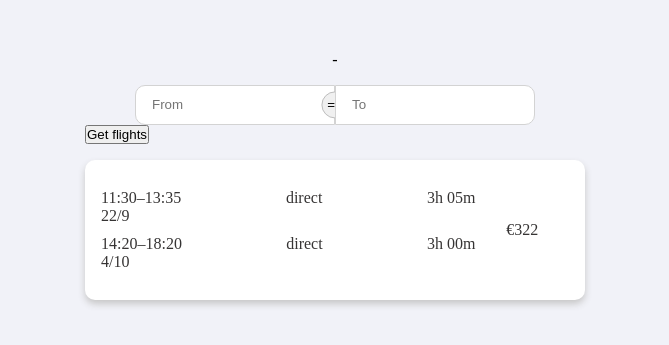
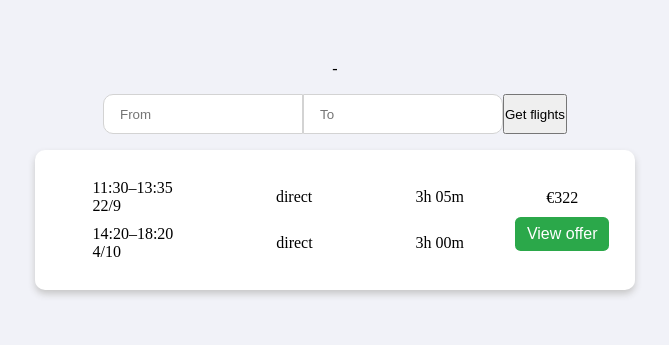
Before and after one commit to volpe23/cs50w-final, a React (Vite) app in the folder airport-finder/: page / in a window 1280 px wide. Shown: the part 225-570 px from the top of the page, without its empty margins (305-974 px from the left). Built offline with nearby package versions, Linux system fonts and the light colour scheme; no server answers.

Commit message:
Added google icons

```diff
--- a/airport-finder/package.json
+++ b/airport-finder/package.json
@@ -9,6 +9,10 @@
     "preview": "vite preview"
   },
   "dependencies": {
+    "@emotion/react": "^11.10.6",
+    "@emotion/styled": "^11.10.6",
+    "@mui/icons-material": "^5.11.9",
+    "@mui/material": "^5.11.10",
     "axios": "^1.3.4",
     "node-sass": "^8.0.0",
     "react": "^18.2.0",
--- a/airport-finder/src/components/FInder.jsx
+++ b/airport-finder/src/components/FInder.jsx
@@ -5,9 +5,10 @@ import AirportResults from './AirportResults';
 import '../styles/Finder.scss'
 
 export default function Finder({  }) {
-    const [airports, setAirports] = useState(null)
+    const [airports, setAirports] = useState(null);
     const [from, setFrom] = useState(null);
     const [destination, setDestination] = useState(null);
+    const [flights, setFlights] = useState([exampleFlight]);
 
     const getAirports = async () => {
         const airports = await fetch('https://raw.githubusercontent.com/algolia/datasets/master/airports/airports.json');
@@ -16,31 +17,8 @@ export default function Finder({  }) {
     }
 
 
-
-
-    // const handleInputFocus = (e) => {
-    //     console.log('focused');
-    //     setResultsShown({isFocused: true, focused: e.target});
-    //     searchAirport(e.target.value);
-    // }
-    // const handleInputBlur = (e) => {
-    //     console.log(e.target.value)
-    //     if (e.target.value.length !== 0) {
-    //         e.target.name === 'from' ? e.target.value = from?.city : e.target.value = destination?.city
-    //     } else return
-    // }
-
-
-    const click = (e) => {
-        if (!searchDiv.contains(e.target)) setResultsShown(false);
-    }
-
     useEffect(() => {
-        // const searchDiv = document.querySelector('.search-div');
-
-        // window.addEventListener('click', click)
         getAirports()
-        // return () => window.removeEventListener('click', click)
     }, [])
 
     const swapDirections = () => {
@@ -49,6 +27,13 @@ export default function Finder({  }) {
         setDestination(temp);
     }
 
+    async function getFlights() {
+        const url = `http://127.0.0.1:8000/backend/flight?from=${from?.iata_code}&destination=${destination?.iata_code}`;
+        const response = await fetch(url);
+        const data = await response.json();
+        console.log(data.flights)
+        setFlights([exampleFlight, ...data.flights]);
+    }
 
     return (
         <div className='search-div'>
@@ -67,9 +52,17 @@ export default function Finder({  }) {
                     setAirport={setDestination}
                     selectedAirport={destination}
                 />
+                <button onClick={getFlights} >Get flights</button>
             </div>
             {/* {(resultsShown)  && <AirportResults results={results} resultsShown={resultsShown} handleAirportSelection={handleAirportSelection}/>} */}
-            {<Flights from={from?.iata_code} destination={destination?.iata_code}/>}
+            {<Flights flights={flights}/>}
         </div>
     )
 }
+
+
+const exampleFlight = {'id': '788164faf6eacacf9a5eaf8bab6d6b02',
+    'price': '€322',
+    'link': 'https://www.kayak.ie/book/flight?code=PdECIldOSL.FC9t5hE4q2rBDARZyLA7ng.33906.788164faf6eacacf9a5eaf8bab6d6b02&h=19c7db95e8a2&sub=E-1897db19a5e&payment=0.00:EUR:VA_D:Visa%20Debit:true&pageOrigin=F..RP.FE.M16',
+    'out': {'date': '22/9', 'times': '11:30–13:35', 'stopovers': ['direct', ''], 'duration': '3h 05m'},
+    'in': {'date': '4/10', 'times': '14:20–18:20', 'stopovers': ['direct', ''], 'duration': '3h 00m'}}
--- a/airport-finder/src/components/Flight.jsx
+++ b/airport-finder/src/components/Flight.jsx
@@ -3,14 +3,17 @@ import SingleFlight from "./SingleFlight"
 export default function Flight({ flight }) {
 
     return (
-        <a href={flight.link}>
-            <div className="flight">
-                <div className="flight__content">
-                    <SingleFlight flightInfo={flight.out}/>
-                    <SingleFlight flightInfo={flight.in}/>
-                </div>
-                <div className="flight__price">{flight.price}</div>
+        <div className="flight">
+            <div className="flight__content">
+                <SingleFlight flightInfo={flight.out}/>
+                <SingleFlight flightInfo={flight.in}/>
             </div>
-        </a>
+            <div className="flight__info">
+                <span>{flight.price}</span>
+                <a href={flight.link}>
+                    <button className="btn">View offer</button>
+                </a>
+            </div>
+        </div>
     )
 }
--- a/airport-finder/src/components/Flights.jsx
+++ b/airport-finder/src/components/Flights.jsx
@@ -4,30 +4,20 @@ import '../styles/Flights.scss';
 import Flight from "./Flight";
 import axios from 'axios'
 
-export default function Flights({from, destination}) {
-    const exampleFlight = {'id': '788164faf6eacacf9a5eaf8bab6d6b02',
-    'price': '€322',
-    'link': 'https://www.kayak.ie/book/flight?code=PdECIldOSL.FC9t5hE4q2rBDARZyLA7ng.33906.788164faf6eacacf9a5eaf8bab6d6b02&h=19c7db95e8a2&sub=E-1897db19a5e&payment=0.00:EUR:VA_D:Visa%20Debit:true&pageOrigin=F..RP.FE.M16',
-    'out': {'date': '22/9', 'times': '11:30–13:35', 'stopovers': ['direct', ''], 'duration': '3h 05m'},
-    'in': {'date': '4/10', 'times': '14:20–18:20', 'stopovers': ['direct', ''], 'duration': '3h 00m'}}
+export default function Flights({ flights }) {
 
-    const [flights, setFlights] = useState([exampleFlight])
-    const url = `http://127.0.0.1:8000/backend/flight?from=${from}&destination=${destination}`;
+
+
     const client = axios.create({
         baseURL: 'http://127.0.0.1:8000/backend/flight',
         headers: {"Access-Control-Allow-Origin": "*"}
     })
 
-    async function getFlights() {
-        const response = await fetch(url);
-        const data = await response.json();
-        console.log(data.flights)
-        setFlights([exampleFlight, ...data.flights]);
-    }
+
     return (
         <div className="all-flights">
 
-        <button onClick={getFlights} >Get flights</button>
+
             { flights.map((flight) => {
                 return <Flight key={flight.id} flight={flight} />
             })}
--- a/airport-finder/src/styles/Flight.scss
+++ b/airport-finder/src/styles/Flight.scss
@@ -3,7 +3,7 @@
 .flight {
     background-color: white;
     border-radius: 10px;
-    width: 100%;
+    width: 600px;
     display: grid;
     grid-template-columns: 80% 1fr;
     height: 140px;
@@ -26,8 +26,25 @@
     gap: 10px;
 }
 
-.flight__price {
+.flight__info {
     align-self: center;
     justify-self: center;
     grid-column: 2 / -1;
+    display: flex;
+    justify-content: center;
+    align-content: center;
+    flex-direction: column;
+    text-align: center;
+    gap: 10px;
 }
+
+.btn {
+    background-color: $pigment-green;
+    padding: 0.5rem 0.75rem;
+    // min-width: 10px;
+    font-size: 1rem;
+    font-weight: $fw-normal;
+    color: white;
+    border: none;
+    border-radius: 0.35rem;
+}
--- a/airport-finder/src/styles/SingleFlight.scss
+++ b/airport-finder/src/styles/SingleFlight.scss
@@ -3,7 +3,8 @@
 .single-flight {
     display: flex;
     gap: 20px;
-    justify-content: space-between;
+    justify-content: space-around;
+    align-items: center;
     width: 100%;
 
 }
--- a/airport-finder/src/styles/main.scss
+++ b/airport-finder/src/styles/main.scss
@@ -5,4 +5,8 @@ $grey: #8C9A9E;
 $jet: #363434;
 $bg-color: #f1f2f8;
 $light-grey-shadow: #c7c7c7;
+$light-blue: #39A9DB;
+$pigment-green: #2BA84A;
 $airport-input-width: 200px;
+
+$fw-normal: 400;
```
Also changed, not shown: 1 other file (tests, documents, lock files or other folders).
